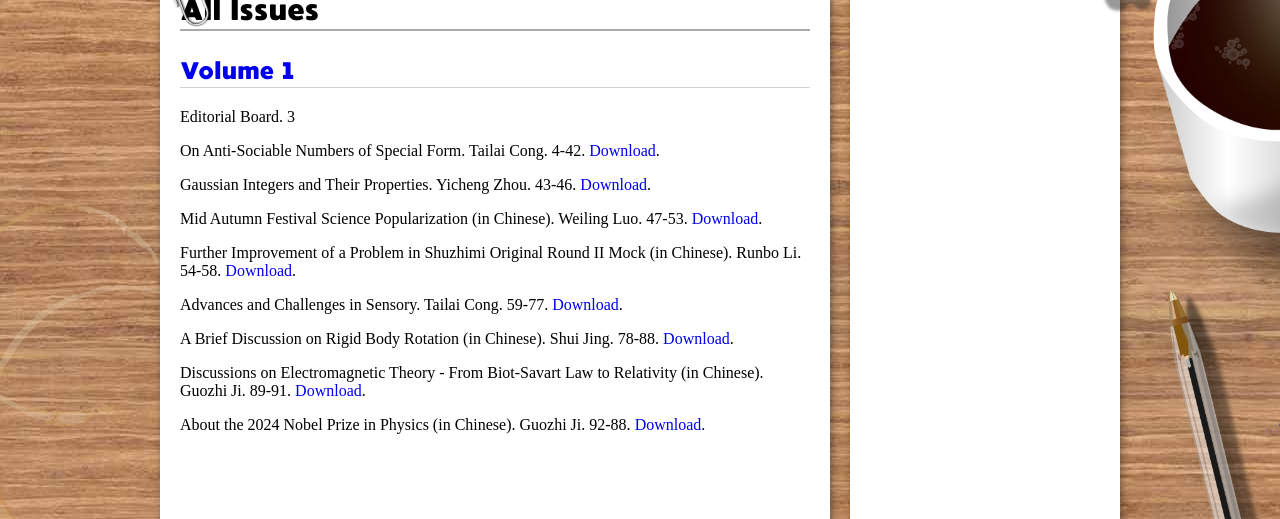
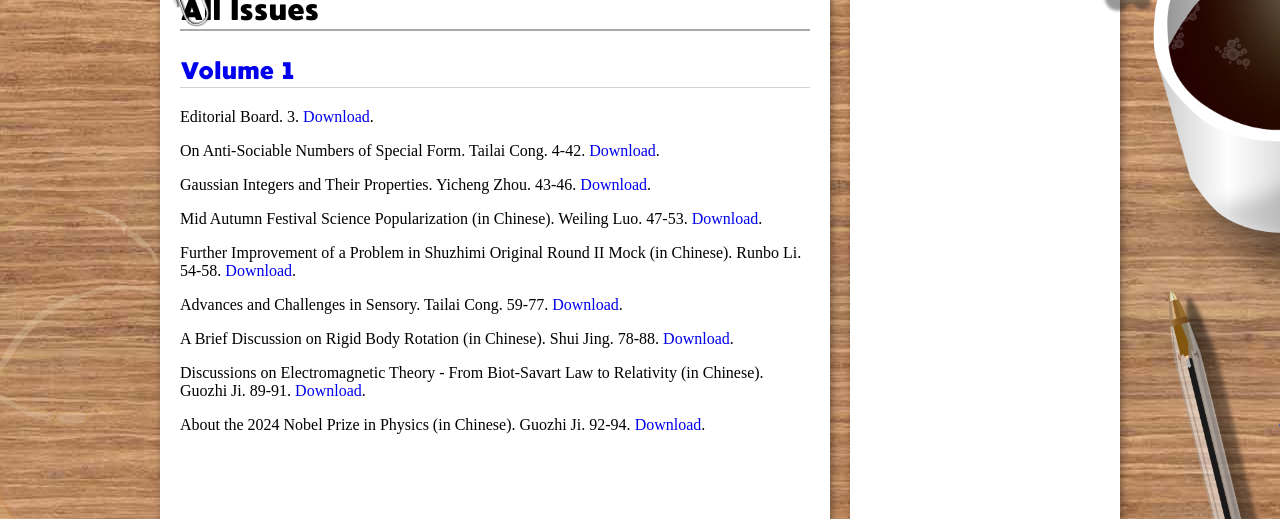
Before and after one commit to CareyRunboLi/radifuze.org, a Jekyll site: the page built from 1/index.html, in a window 1280 px wide. Shown: the part 201-720 px from the top of the page. Built offline with Jekyll 4.4.1, drawn with Linux system fonts in a browser that asks for light colours; nearby versions of some CDN libraries; some web fonts are replaced; library files that are not in the unit come from our copies.

Commit message:
Update index.html

```diff
--- a/1/index.html
+++ b/1/index.html
@@ -10,7 +10,7 @@ scripts: <script src="slideshow/jquery-3.6.0.slim.min.js" defer></script>
             <h1>All Issues</h1>
             <section>
                 <h2><a href="{{ site.baseurl }}/">Volume 1</a></h2>
-                <p>Editorial Board. 3</p>
+                <p>Editorial Board. 3. <a href="{{ site.baseurl }}/">Download</a>.</p>
                 <p>On Anti-Sociable Numbers of Special Form. Tailai Cong. 4-42. <a href="{{ site.baseurl }}/">Download</a>.</p>
                 <p>Gaussian Integers and Their Properties. Yicheng Zhou. 43-46. <a href="{{ site.baseurl }}/">Download</a>.</p>
                 <p>Mid Autumn Festival Science Popularization (in Chinese). Weiling Luo. 47-53. <a href="{{ site.baseurl }}/">Download</a>.</p>
@@ -18,7 +18,7 @@ scripts: <script src="slideshow/jquery-3.6.0.slim.min.js" defer></script>
                 <p>Advances and Challenges in Sensory. Tailai Cong. 59-77. <a href="{{ site.baseurl }}/">Download</a>.</p>
                 <p>A Brief Discussion on Rigid Body Rotation (in Chinese). Shui Jing. 78-88. <a href="{{ site.baseurl }}/">Download</a>.</p>
                 <p>Discussions on Electromagnetic Theory - From Biot-Savart Law to Relativity (in Chinese). Guozhi Ji. 89-91. <a href="{{ site.baseurl }}/">Download</a>.</p>
-                <p>About the 2024 Nobel Prize in Physics (in Chinese). Guozhi Ji. 92-88. <a href="{{ site.baseurl }}/">Download</a>.</p>
+                <p>About the 2024 Nobel Prize in Physics (in Chinese). Guozhi Ji. 92-94. <a href="{{ site.baseurl }}/">Download</a>.</p>
         </div>
     </article>
     <aside>
```
